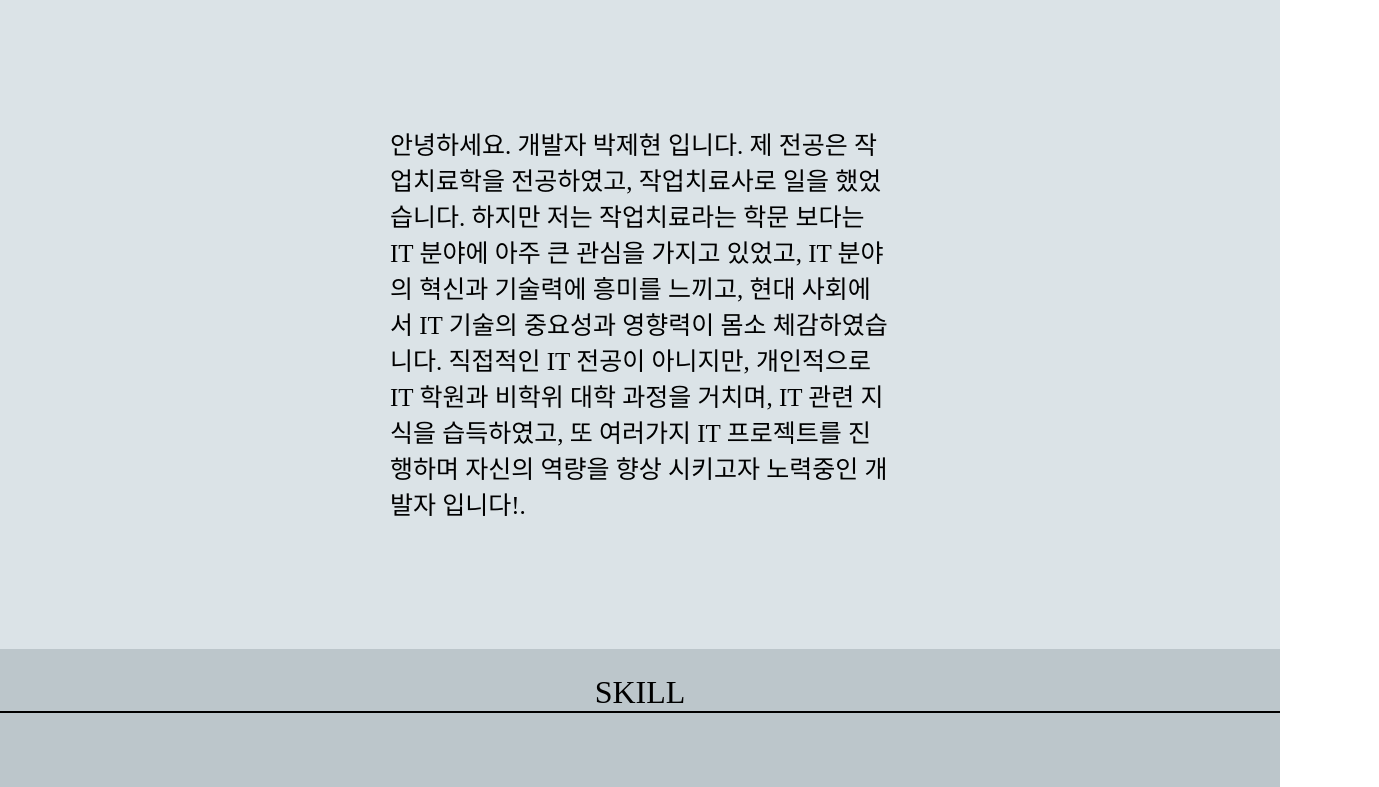
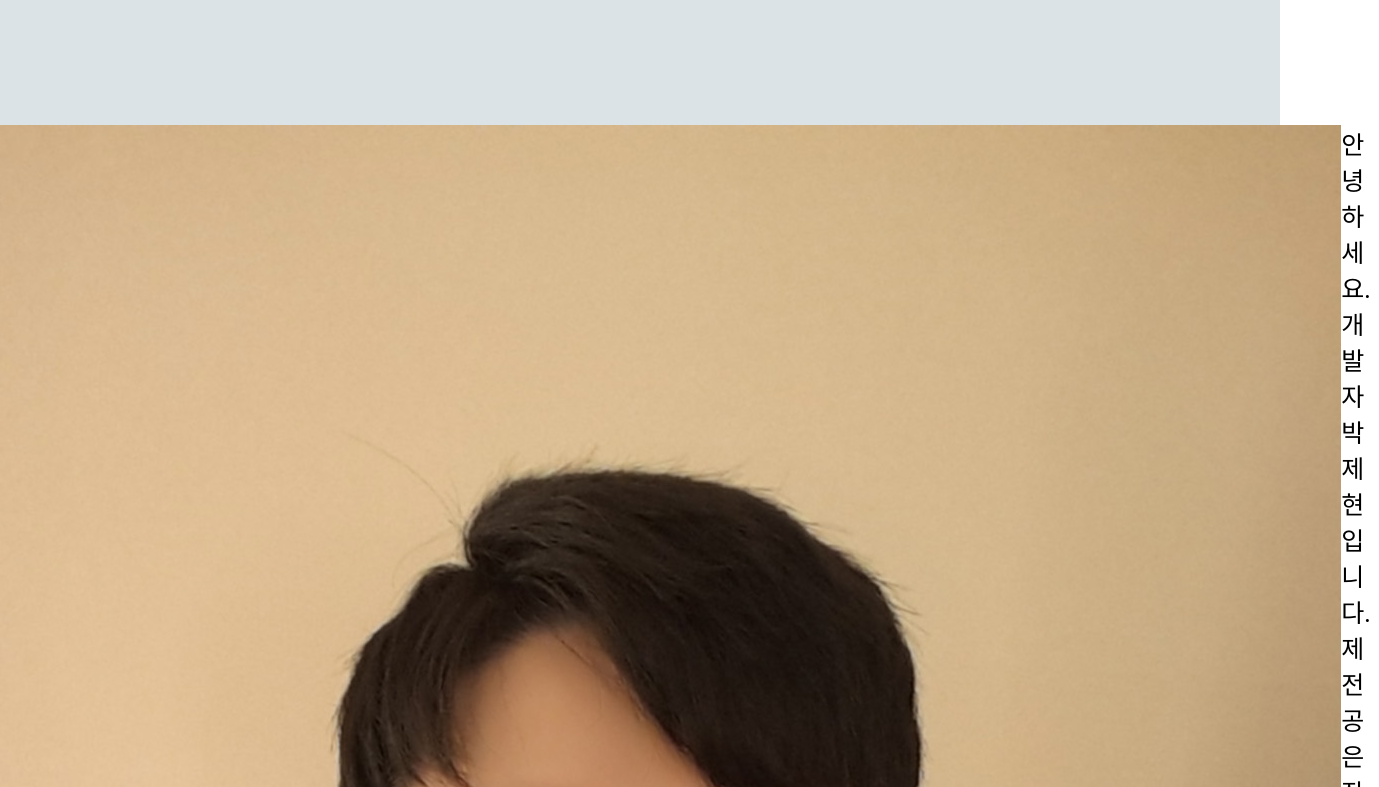
Before and after one commit to PJH930/portfolio, a plain HTML site: page index.html in a window 1280 px wide. Shown: the part 873-1660 px from the top of the page, 1379 px wide, since content can reach past the window. Drawn offline with Linux system fonts and the light colour scheme; a web font is replaced by a local one.

Commit message:
Update index.html

```diff
--- a/index.html
+++ b/index.html
@@ -45,7 +45,7 @@
         <section class="conB">
             <div class="ABOUT">ABOUT</div>
             <div class="container">
-                <div class=""></div>
+                <div class="img"><img src="Resource/2009726188_9fbe3d77_EBB095ECA09CED9884.jpg" class="Img"></div>
                 <div class="cover">
                 안녕하세요. 개발자 박제현 입니다.
 
```
